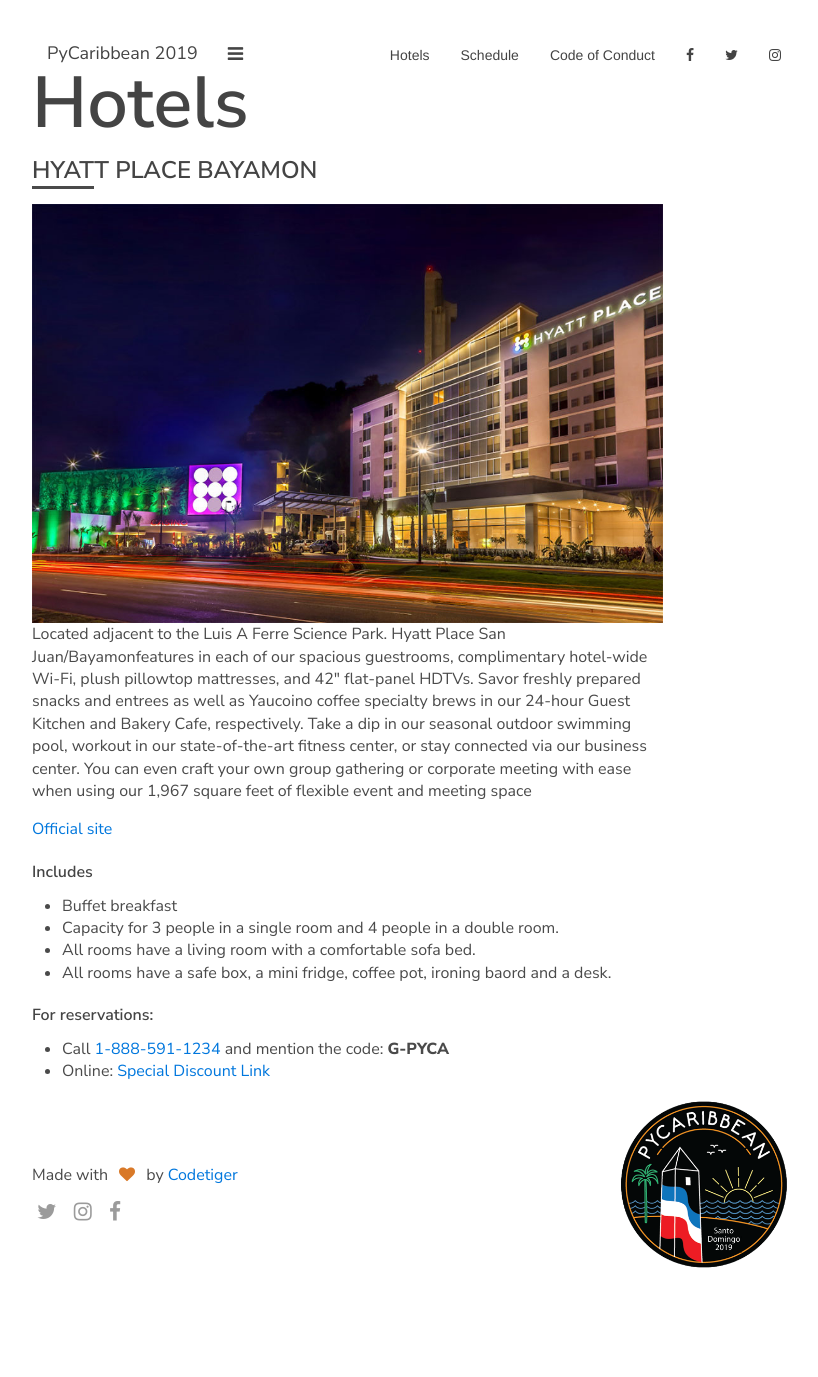
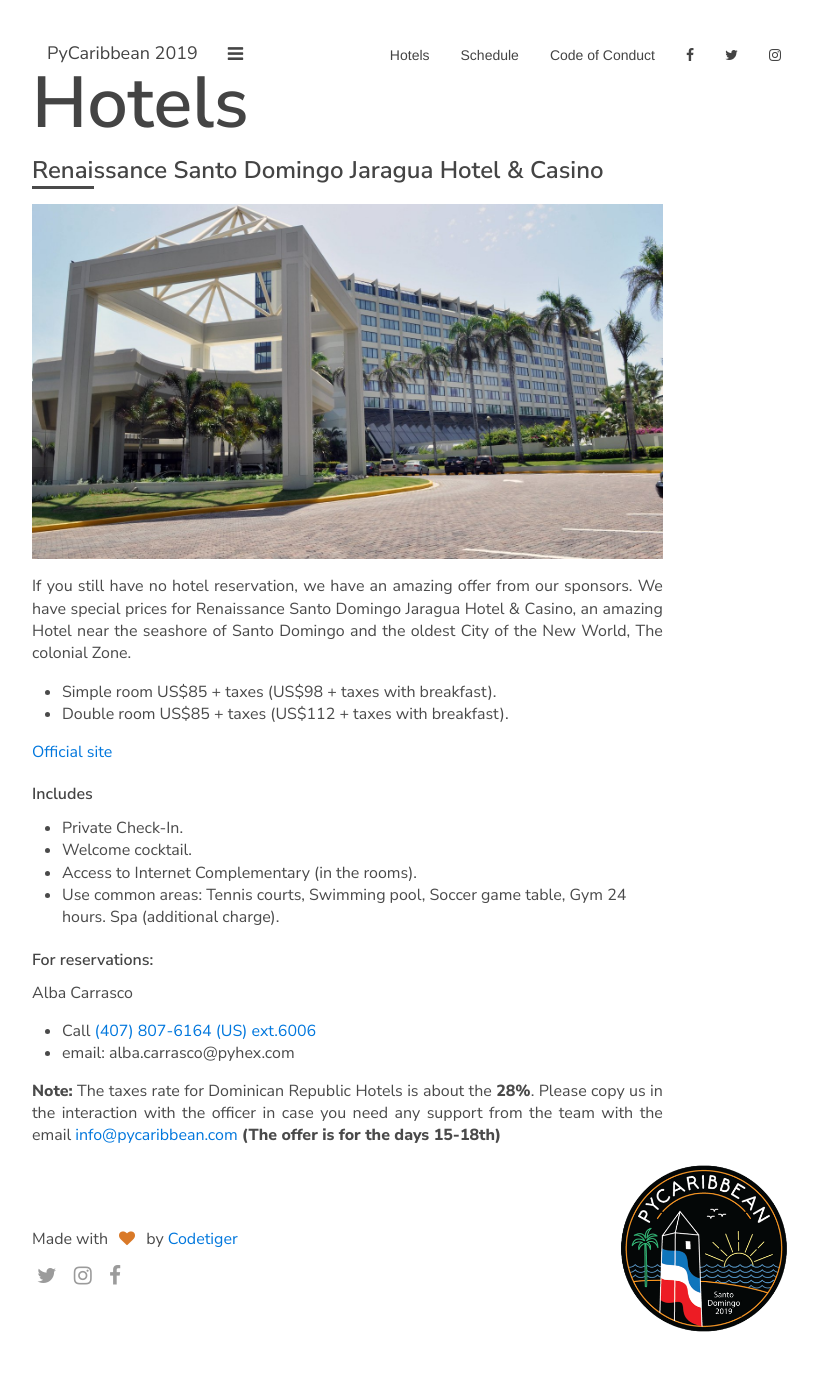
Before and after one commit to pycaribbean/pycaribbean.github.io, a Jekyll site: the page built from hotels.html, in a window 1280 px wide. Shown: the whole page, without its empty margins (226-1044 px from the left). Built offline with Jekyll 4.4.1, drawn with Linux system fonts in a browser that asks for light colours; nearby versions of some CDN libraries; library files that are not in the unit come from our copies; before the commit the page ends 1313 px from its top, so only the background shows below that.

Commit message:
Hotels page updated

```diff
--- a/hotels.html
+++ b/hotels.html
@@ -4,28 +4,45 @@
 
 <div class="hotels-page">
   <h2>Hotels</h2>
-  <h3>HYATT PLACE BAYAMON</h3>
-  <img src="img/hyatt.jpg" alt="">
+  <h3>Renaissance Santo Domingo Jaragua Hotel & Casino</h3>
+  <p>
+      <img src="img/jaragua.jpg" alt="">
+  </p>
   <div class="hotels-content">
-    <p>Located adjacent to the Luis A Ferre Science Park. Hyatt Place San Juan/Bayamonfeatures in each of our spacious guestrooms, complimentary hotel-wide Wi-Fi, plush pillowtop mattresses, and 42" flat-panel HDTVs. Savor freshly prepared snacks and entrees as well as Yaucoino coffee specialty brews in our 24-hour Guest Kitchen and Bakery Cafe, respectively. Take a dip in our seasonal outdoor swimming pool, workout in our state-of-the-art fitness center, or stay connected via our business center. You can even craft your own group gathering or corporate meeting with ease when using our 1,967 square feet of flexible event and meeting space</p>
-    <p>
-      <a href="http://www.bayamon.place.hyatt.com/">Official site</a>
+    <p style="text-align: justify">
+        If you still have no hotel reservation, we have an amazing offer from our sponsors.
+        We have special prices for Renaissance Santo Domingo Jaragua Hotel & Casino, an amazing
+        Hotel near the seashore of Santo Domingo and the oldest City of the New World, The colonial
+        Zone.
     </p>
+      <p style="text-align: justify">
+        <ul>
+            <li>Simple room US$85 + taxes (US$98 + taxes with breakfast).</li>
+            <li>Double room US$85 + taxes (US$112 + taxes with breakfast).</li>
+        </ul>
+      <p>
+        <a href="https://goo.gl/u4pX3g">Official site</a>
+      </p>
+
     <h4>Includes</h4>
-    <p>
+    <p style="text-align: justify">
       <ul>
-        <li>Buffet breakfast</li>
-        <li>Capacity for 3 people in a single room and 4 people in a double room.</li>
-        <li>All rooms have a living room with a comfortable sofa bed.</li>
-        <li>All rooms have a safe box, a mini fridge, coffee pot, ironing baord and a desk.</li>
+        <li>Private Check-In.</li>
+        <li>Welcome cocktail.</li>
+        <li>Access to Internet Complementary (in the rooms).</li>
+        <li>Use common areas: Tennis courts, Swimming pool, Soccer game table, Gym 24 hours. Spa
+(additional charge).</li>
       </ul>
-    </p>
-    <h4>For reservations:</h4>
-    <p>
+      <h4>For reservations:</h4>
+    <p>Alba Carrasco
       <ul>
-        <li>Call <a href="tel:18885911234">1-888-591-1234</a> and mention the code: <b>G-PYCA</b></li>
-        <li>Online: <a href="http://www.bayamon.place.hyatt.com/en/hotel/home.html?corp_id=G-PYCA" class='btn-hotel'>Special Discount Link</a></li>
+        <li>Call <a href="tel:(407) 807-6164">(407) 807-6164 (US) ext.6006</a></li>
+        <li>email: alba.carrasco@pyhex.com </li>
       </ul>
-    </p>
+      <p style="text-align: justify">
+          <strong>Note:</strong> The taxes rate for Dominican Republic Hotels is about the <strong>28%</strong>. Please copy us in the interaction with the officer in case you need any support from the team with the email
+          <a href="mailto:info@pycaribbean.com?subject=Reservation%20Support&body=Message">info@pycaribbean.com</a>
+<strong>(The offer is for the days 15-18th)</strong>
+      </p>
   </div>
 </div>
```
Also changed, not shown: test/404.html (added, +24 -0 lines), test/Gemfile (added, +29 -0 lines), test/_config.yml (added, +43 -0 lines), test/_posts/2019-01-06-welcome-to-jekyll.markdown (added, +25 -0 lines), test/about.md (added, +18 -0 lines), test/index.md (added, +6 -0 lines), img/jaragua.jpg (added), 1 other file.
